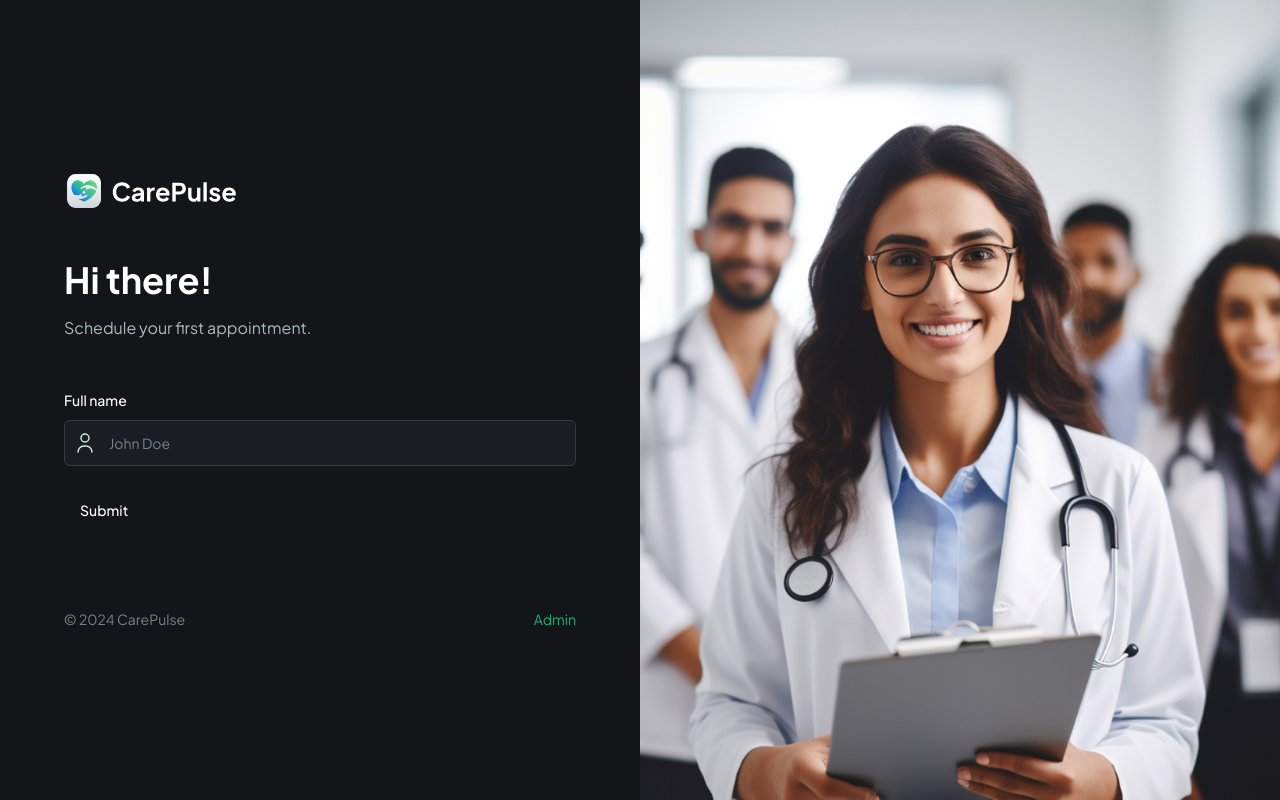
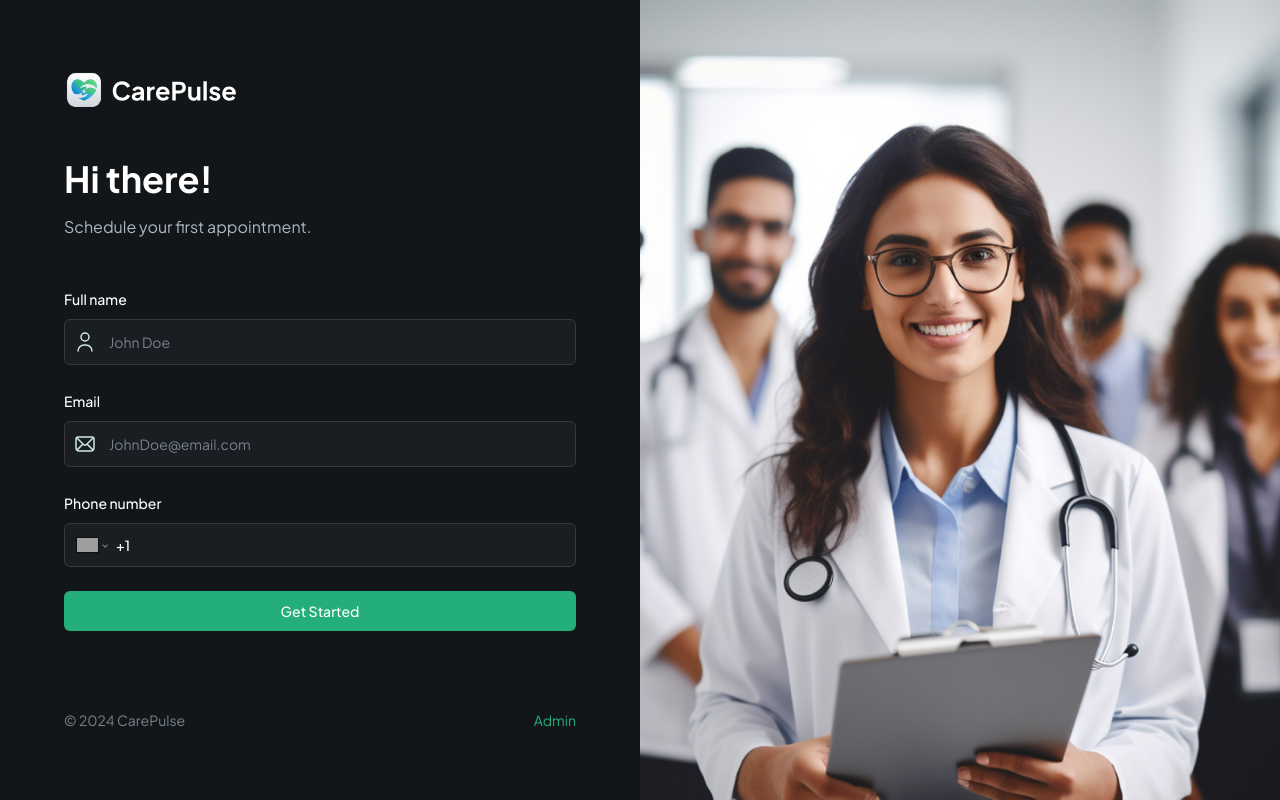
Before and after one commit to benochi/patient, a Next.js app: page / in a window 1280 px wide. Built offline with nearby package versions, Linux system fonts and the light colour scheme; grey boxes are pictures that could not be loaded.

Commit message:
custom button component

```diff
--- a/components/CustomFormField.tsx
+++ b/components/CustomFormField.tsx
@@ -12,7 +12,10 @@
 import { Control } from "react-hook-form"
 import { FormFieldType } from "./forms/PatientForm"
 import Image from "next/image";
+import 'react-phone-number-input/style.css'
+import PhoneInput from 'react-phone-number-input'
 
+type E164Number = string;
 
 interface CustomProps {
   control: Control<any>,
@@ -54,6 +57,20 @@
           </FormControl>
         </div>
       )
+    case FormFieldType.PHONE_INPUT:
+      return (
+        <FormControl>
+          <PhoneInput
+            defaultCountry="US"
+            placeholder={placeholder}
+            international
+            withCountryCallingCode
+            value={field.value as E164Number | undefined}
+            onChange={field.onChange}
+            className="input-phone"
+          />
+        </FormControl>
+      )
   }
 }
 
--- /dev/null
+++ b/components/SubmitButton.tsx
@@ -0,0 +1,34 @@
+import { Button } from './ui/button'
+import Image from 'next/image'
+
+
+interface ButtonProps {
+  isLoading: boolean,
+  className?: string,
+  children: React.ReactNode
+}
+
+const SubmitButton = ({ isLoading, className, children}: ButtonProps) => {
+  return (
+    <Button
+      type='submit'
+      disabled={isLoading}
+      className={className ?? 'shad-primary-btn w-full'}
+    >
+      {isLoading ? (
+        <div className="flex items-center gap-4">
+          <Image
+            src="/assets/icons/loader.svg"
+            alt="loader"
+            width={24}
+            height={24}
+            className="animate-spin"
+          />
+          Loading...
+        </div>
+      ): children}
+    </Button>
+  )
+}
+
+export default SubmitButton
--- a/components/forms/PatientForm.tsx
+++ b/components/forms/PatientForm.tsx
@@ -4,9 +4,12 @@
 import { useForm } from "react-hook-form"
 import { z } from "zod"
 
-import { Button } from "@/components/ui/button"
 import { Form } from "@/components/ui/form"
 import CustomFormField from "../CustomFormField"
+import SubmitButton from "../SubmitButton"
+import { useState } from "react"
+import { UserFormValidation } from "@/lib/validation"
+import { useRouter } from "next/navigation"
 
 export enum FormFieldType {
   INPUT = 'input',
@@ -18,26 +21,36 @@
   SKELETON = 'skeleton',
 }
 
+const PatientForm = () => {
+  const router = useRouter();
+  const [isLoading, setIsLoading] = useState(false);
 
-const formSchema = z.object({
-  username: z.string().min(2, {
-    message: "Username must be at least 2 characters.",
-  }),
-})
-
-const PatientForm = () => {
-  const form = useForm<z.infer<typeof formSchema>>({
-    resolver: zodResolver(formSchema),
+  const form = useForm<z.infer<typeof UserFormValidation>>({
+    resolver: zodResolver(UserFormValidation),
     defaultValues: {
-      username: "",
+      name: "",
+      email: "",
+      phone: "",
     },
   })
 
-  function onSubmit(values: z.infer<typeof formSchema>) {
-    // Do something with the form values.
-    // ✅ This will be type-safe and validated.
-    console.log(values)
-  }
+  const onSubmit = async (values: z.infer<typeof UserFormValidation>) => {
+    setIsLoading(true);
+    try {
+      // const userData = {
+      //   name: values.name,
+      //   email: values.email,
+      //   phone: values.phone,
+      // };
+      // const newUser = await createUser(userData);
+      // if (newUser) {
+      //   router.push(`/patients/${newUser.$id}/register`);
+      // }
+    } catch (error) {
+      console.log(error);
+    }
+    setIsLoading(false);
+  };
 
   return (
     <Form {...form}>
@@ -55,7 +68,27 @@
           iconSrc="/assets/icons/user.svg"
           iconAlt="user"
         />
-        <Button type="submit">Submit</Button>
+        <CustomFormField
+          fieldType={FormFieldType.INPUT}
+          control={form.control}
+          name="email"
+          label="Email"
+          placeholder="JohnDoe@email.com"
+          iconSrc="/assets/icons/email.svg"
+          iconAlt="email"
+        />
+        <CustomFormField
+          fieldType={FormFieldType.PHONE_INPUT}
+          control={form.control}
+          name="phone"
+          label="Phone number"
+          placeholder="111-222-3333"
+        />
+        <SubmitButton
+          isLoading={isLoading}
+        >
+          Get Started
+        </SubmitButton>
       </form>
     </Form>
   )
--- /dev/null
+++ b/lib/validation.ts
@@ -0,0 +1,9 @@
+import { z } from "zod";
+
+export const UserFormValidation = z.object({
+  name: z.string()
+    .min(2, "Username must be at least 2 characters.")
+    .max(50, "Username must be at most 50 characters."),
+  email: z.string().email("Invalid email address."),
+  phone: z.string().refine((phone) => /^\+?[1-9]\d{1,14}$/.test(phone), 'Invalid Phone Number')
+})
--- a/package.json
+++ b/package.json
@@ -20,6 +20,7 @@
     "react": "^18",
     "react-dom": "^18",
     "react-hook-form": "^7.52.1",
+    "react-phone-number-input": "^3.4.3",
     "tailwind-merge": "^2.4.0",
     "tailwindcss-animate": "^1.0.7",
     "zod": "^3.23.8"
```
Also changed, not shown: 1 other file (tests, documents, lock files or other folders).
